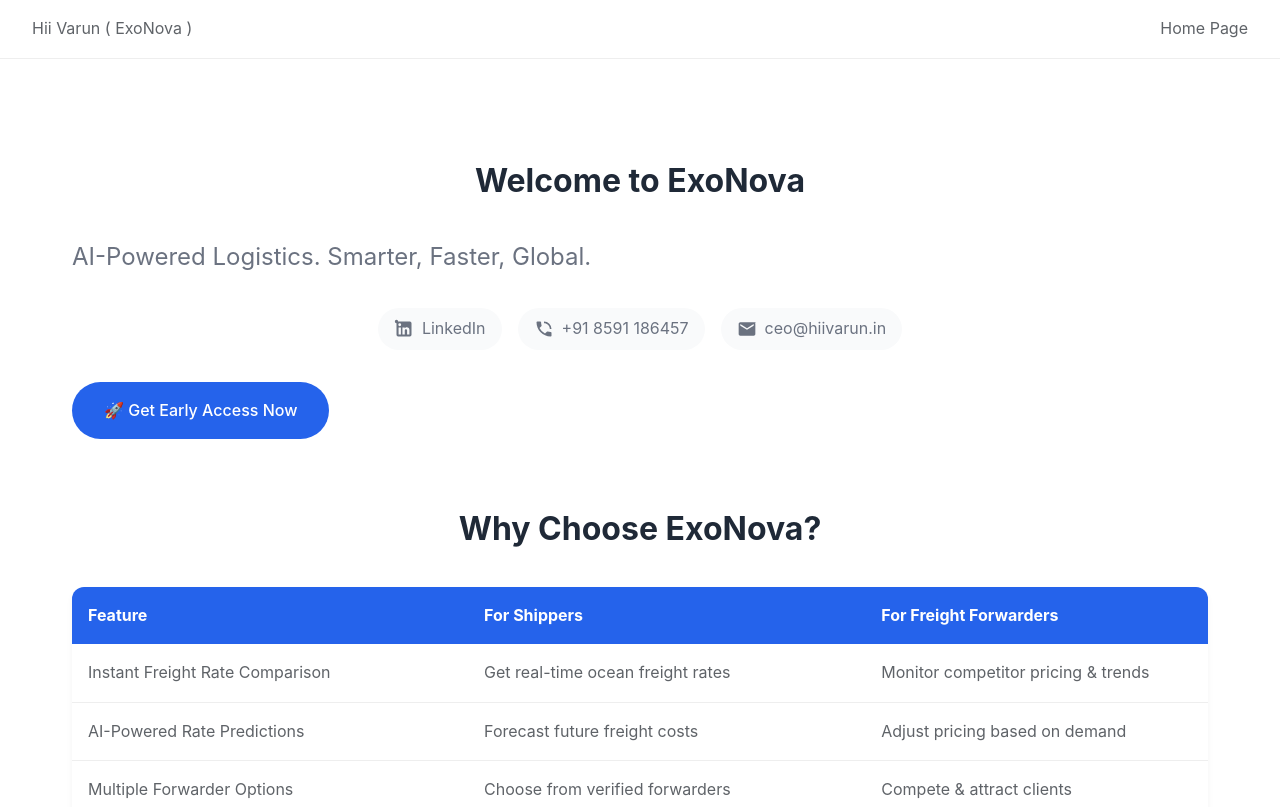
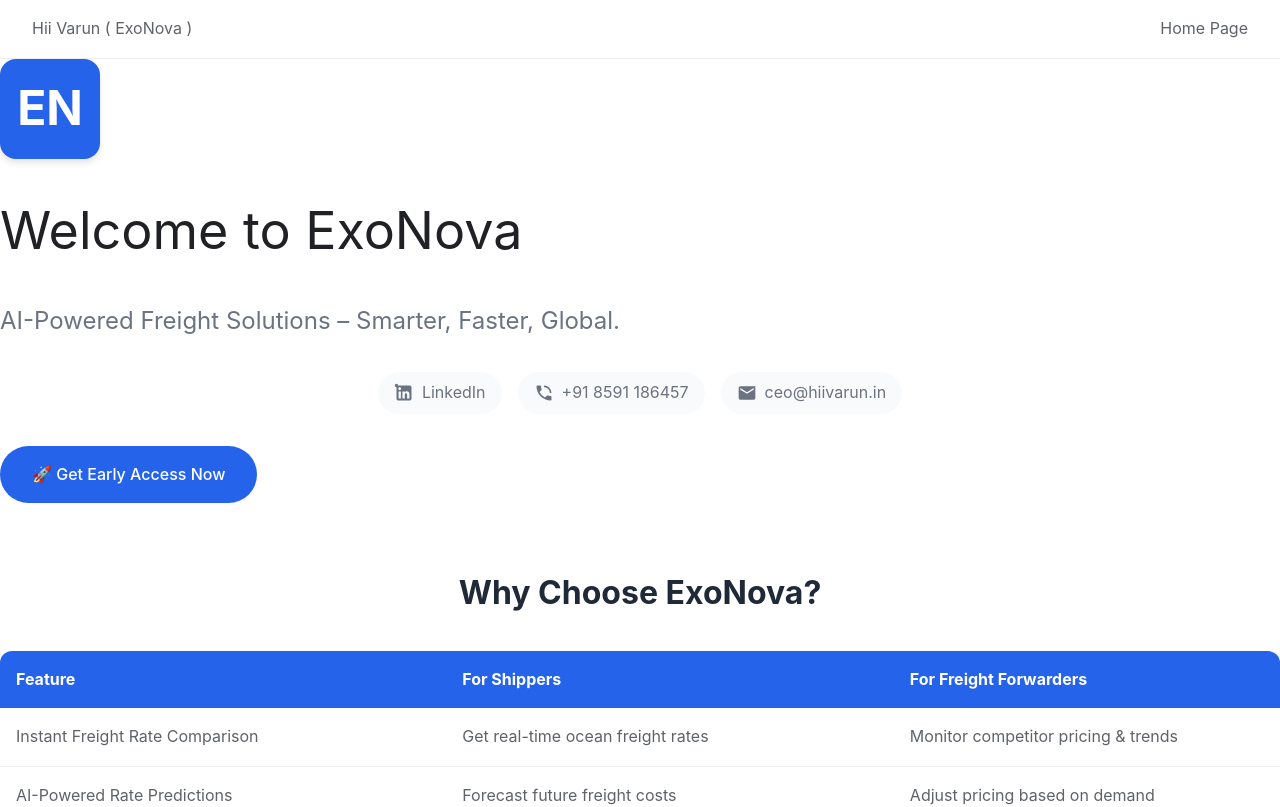
Before and after one commit to itzvarun02/Hiivarun, a plain HTML site: page index.html in a window 1280 px wide. Shown: the top 807 px of the page. Drawn offline with Linux system fonts and the light colour scheme.

Commit message:
Update index.html

```diff
--- a/index.html
+++ b/index.html
@@ -635,10 +635,11 @@
         <a href="#" style="text-decoration: none; color: inherit;">Home Page</a>
     </header>
 
-    <div class="container">
-        <section class="hero-section">
-    <h1 class="section-title">Welcome to ExoNova</h1>
-    <p class="subtitle text-center">AI-Powered Logistics. Smarter, Faster, Global.</p>
+<div class="logo">EN</div>
+    <div class="hero-text">
+        <h1 class="title">Welcome to ExoNova</h1>
+        <p class="subtitle">AI-Powered Freight Solutions – Smarter, Faster, Global.</p>
+    </div>
 
     <div class="social-links">
         <a href="https://www.linkedin.com/in/hii-varun" class="social-link" target="_blank">
```
